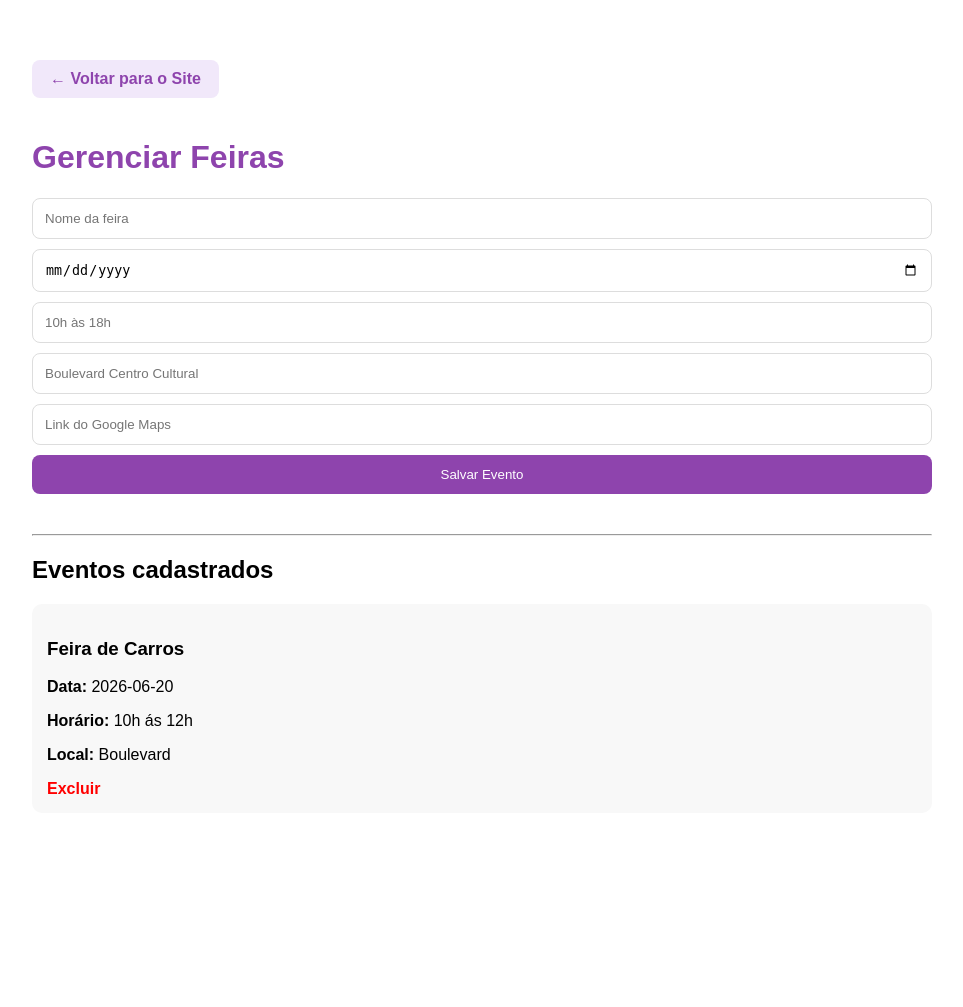
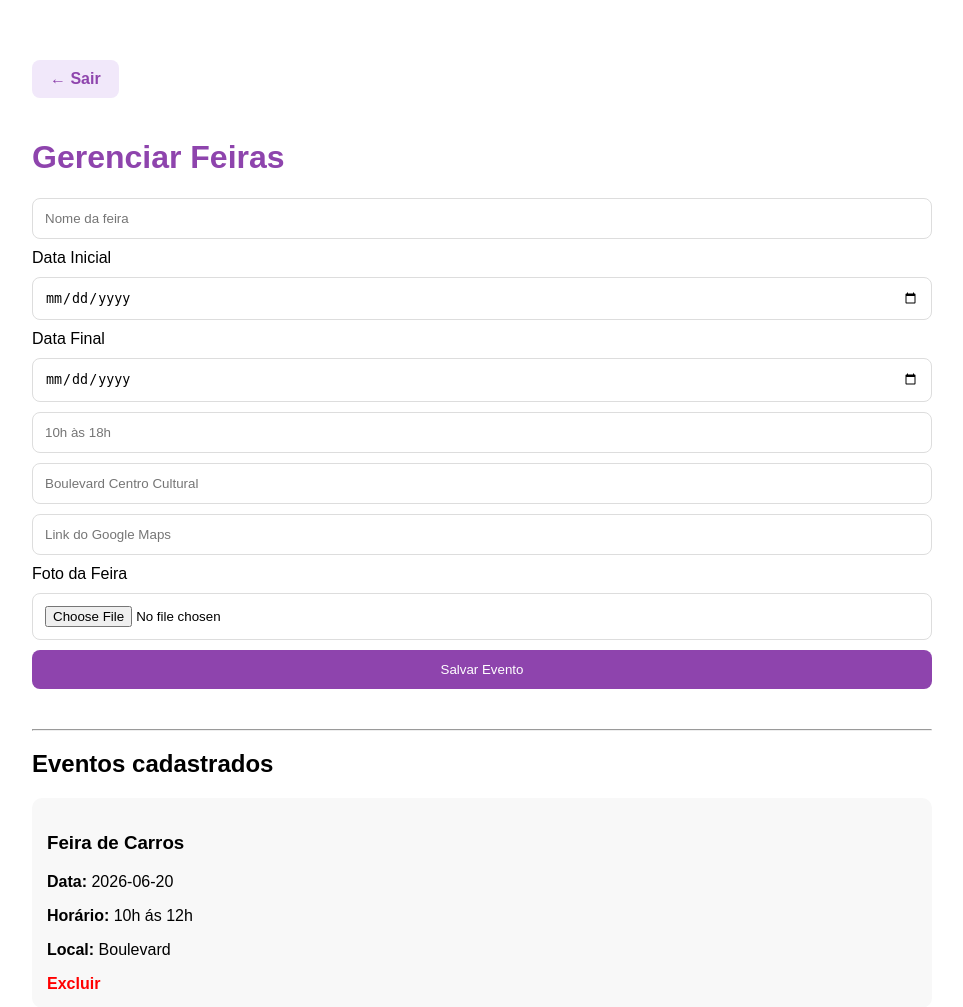
Before and after one commit to laviniasa/Ana_tortas, a Flask app: page /admin in a window 1280 px wide. Shown: the top 1007 px of the page, without its empty margins (158-1121 px from the left). Before the commit the page ends 794 px from the top, so only its background shows below. Run offline with Flask 3, Linux system fonts and the light colour scheme; the visitor is signed in with stand-in values (Sample User, id 1); data comes from the database, SQL or seed files in the repository.

Commit message:
Update admin.html

```diff
--- a/templates/admin.html
+++ b/templates/admin.html
@@ -77,13 +77,16 @@ button{
 </head>
 <body>
 
-<a href="/" class="voltar">
-    ← Voltar para o Site
+<a href="/logout" class="voltar">
+     ← Sair
 </a>
+
 
 <h1>Gerenciar Feiras</h1>
 
-<form action="/salvar-evento" method="POST">
+<form action="/salvar-evento"
+      method="POST"
+      enctype="multipart/form-data">
 
     <input
         type="text"
@@ -91,9 +94,16 @@ button{
         placeholder="Nome da feira"
         required>
 
+    <label>Data Inicial</label>
     <input
         type="date"
-        name="data"
+        name="data_inicio"
+        required>
+
+    <label>Data Final</label>
+    <input
+        type="date"
+        name="data_fim"
         required>
 
     <input
@@ -113,6 +123,13 @@ button{
         name="maps_url"
         placeholder="Link do Google Maps"
         required>
+
+        <label>Foto da Feira</label>
+
+    <input
+        type="file"
+        name="foto"
+        accept="image/*">
 
     <button type="submit">
         Salvar Evento
```
